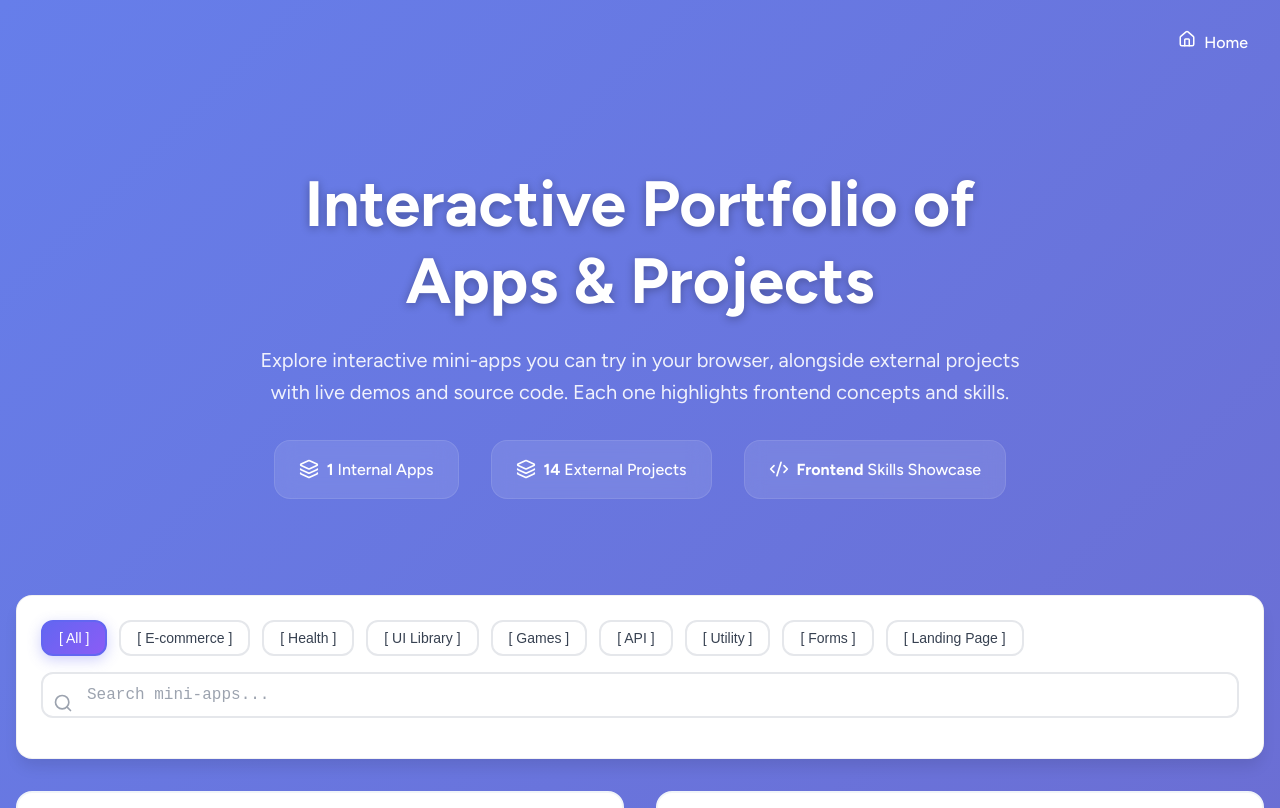
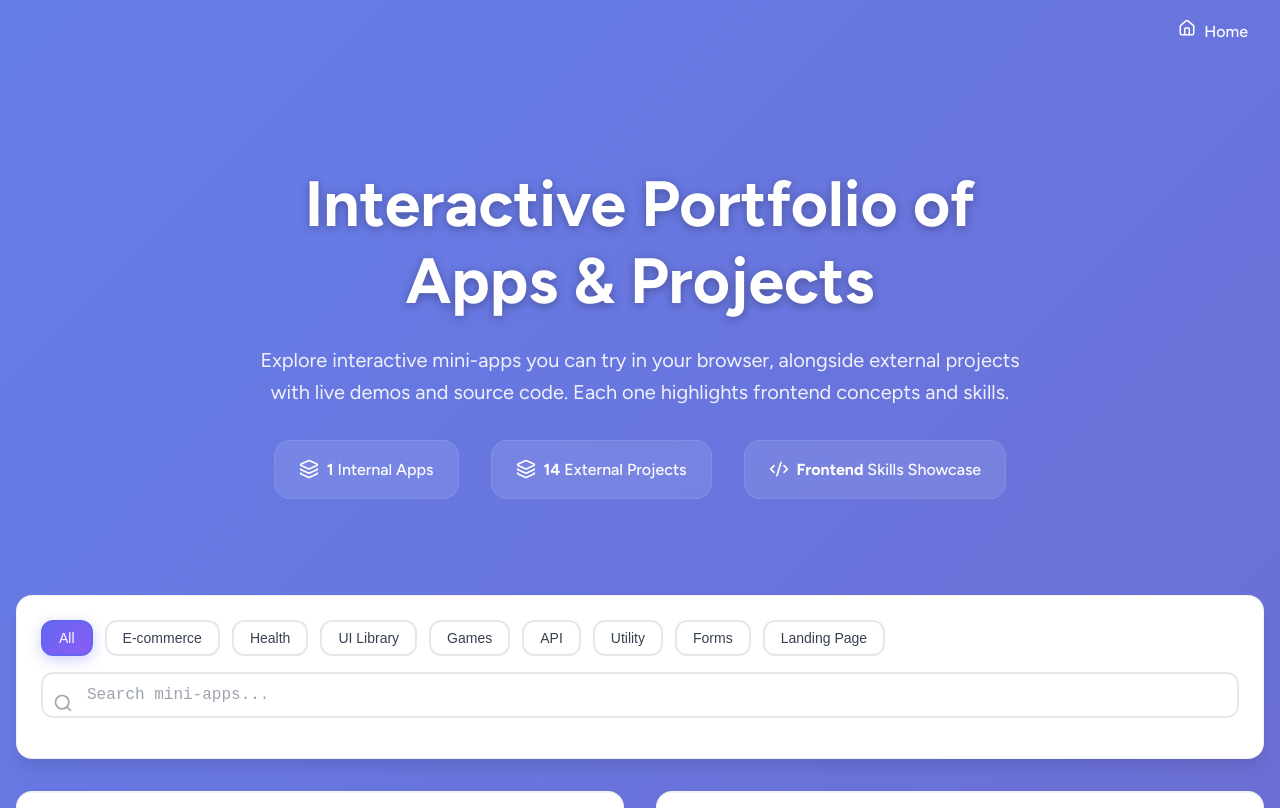
Before and after one commit to ellamm/portfolio, a React (Vite) app: page / in a window 1280 px wide. Shown: the top 808 px of the page. Built offline with nearby package versions, Linux system fonts and the light colour scheme; a web font is replaced by a local one.

Commit message:
refactor button style

```diff
--- a/src/apps/submission-form/SubmissionForm.jsx
+++ b/src/apps/submission-form/SubmissionForm.jsx
@@ -180,10 +180,18 @@ export default function SubmissionForm() {
         </div>
 
         <div className={styles.buttonContainer}>
-          <button type="submit" disabled={submitSuccess}>
+          <button
+            type="submit"
+            disabled={submitSuccess}
+            className={styles.formButton}
+          >
             Submit
           </button>
-          <button type="button" onClick={handleReset}>
+          <button
+            type="button"
+            onClick={handleReset}
+            className={styles.formButton}
+          >
             Reset
           </button>
         </div>
--- a/src/apps/submission-form/SubmissionForm.module.css
+++ b/src/apps/submission-form/SubmissionForm.module.css
@@ -159,7 +159,7 @@ select:focus {
   margin-top: 1rem;
 }
 
-button {
+.formButton {
   padding: 0.7rem;
   border: none;
   background-color: transparent;
@@ -170,24 +170,24 @@ button {
   outline: none;
 }
 
-button::before {
+.formButton::before {
   content: " [ ";
 }
 
-button::after {
+.formButton::after {
   content: " ] ";
 }
 
-button:hover {
+.formButton:hover {
   background-color: #f0f0f0;
   border-radius: 12px;
 }
 
-button:active {
+.formButton:active {
   background-color: #e0e0e0;
 }
 
-button:disabled {
+.formButton:disabled {
   background: #8b8d8d;
   cursor: not-allowed;
   border-radius: 12px;
--- a/src/components/Navbar/Navbar.module.css
+++ b/src/components/Navbar/Navbar.module.css
@@ -1,10 +1,12 @@
 .navbar {
   position: fixed;
-  inset: 0 0 auto 0; /*top: 0; right: 0; bottom: auto; left: 0;*/
+  top: 0;
+  left: 0;
+  right: 0;
   z-index: 1000;
   transition: var(--transition-normal);
   display: flex;
-  align-items: end;
+  align-items: center;
   width: 100%;
   justify-content: flex-end;
   height: 4rem;
```
